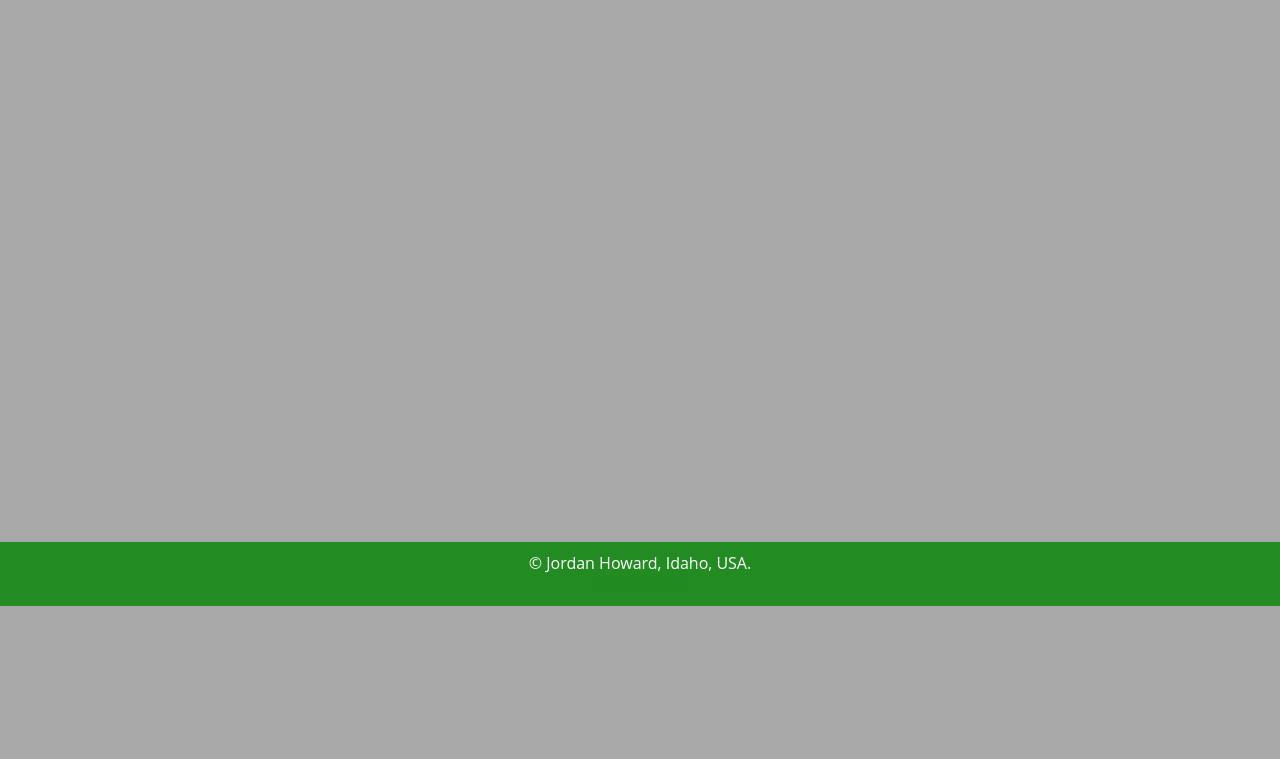
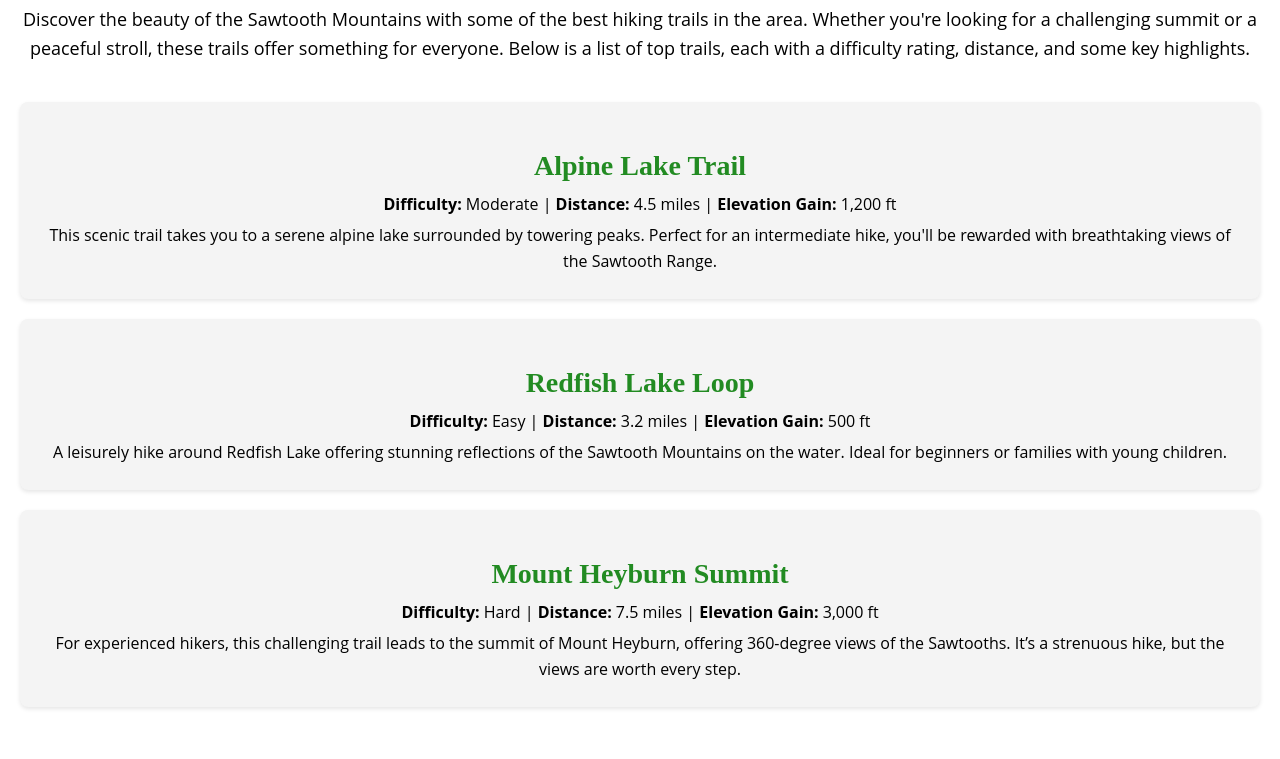
Before and after one commit to Jordanhoward91/wdd231, a plain HTML site: page sawtooth-outdoors/trails.html in a window 1280 px wide. Shown: the part 194-953 px from the top of the page. Before the commit the page ends 800 px from the top, so only its background shows below. Drawn offline with Linux system fonts and the light colour scheme.

Commit message:
adds content for the trails page and styles it up a little

```diff
--- /dev/null
+++ b/sawtooth-outdoors/styles/trails.css
@@ -0,0 +1,59 @@
+/* Trails Page Styles */
+.trail-list {
+    background-color: #fff;
+    padding: 40px 20px;
+    border-radius: 8px;
+    box-shadow: 0 4px 8px rgba(0, 0, 0, 0.1);
+    margin-top: 20px;
+}
+
+.trail-list h2 {
+    font-size: 36px;
+    color: #228B22; /* Forest Green */
+    margin-bottom: 20px;
+    text-align: center;
+}
+
+.trail-list p {
+    font-size: 18px;
+    line-height: 1.6;
+    text-align: center;
+    margin-bottom: 40px;
+}
+
+/* Trail Cards */
+.trail-card {
+    background-color: #f4f4f4;
+    border-radius: 8px;
+    padding: 20px;
+    margin-bottom: 20px;
+    box-shadow: 0 2px 4px rgba(0, 0, 0, 0.1);
+}
+
+.trail-card h3 {
+	display: flex;
+	justify-content: center;
+    font-size: 28px;
+    color: #228B22; /* Forest Green */
+    margin-bottom: 10px;
+}
+
+.trail-card p {
+    font-size: 16px;
+    margin: 5px 0;
+}
+
+.trail-card strong {
+    font-weight: bold;
+}
+
+/* Ensure trail cards are responsive */
+@media (max-width: 768px) {
+    .trail-list {
+        padding: 20px;
+    }
+
+    .trail-card {
+        margin: 15px 0;
+    }
+}
--- a/sawtooth-outdoors/trails.html
+++ b/sawtooth-outdoors/trails.html
@@ -5,7 +5,8 @@
     <meta name="viewport" content="width=device-width, initial-scale=1.0">
     <title>Trails - Sawtooth Outdoors</title>
 
-	<link rel="stylesheet" href="styles/styles.css">
+    <link rel="stylesheet" href="styles/styles.css"> <!-- Common Styles -->
+    <link rel="stylesheet" href="styles/trails.css"> <!-- Specific Styles for Trails Page -->
     <link rel="stylesheet" href="styles/styles-mobile.css">
 
 </head>
@@ -24,14 +25,35 @@
             </ul>
         </nav>
     </header>
+
     <section class="trail-list">
         <h2>Best Hiking Trails in the Sawtooth Mountains</h2>
-        <p>Explore the trails with difficulty ratings, distances, and what to expect.</p>
+        <p>Discover the beauty of the Sawtooth Mountains with some of the best hiking trails in the area. Whether you're looking for a challenging summit or a peaceful stroll, these trails offer something for everyone. Below is a list of top trails, each with a difficulty rating, distance, and some key highlights.</p>
+
+        <div class="trail-card">
+            <h3>Alpine Lake Trail</h3>
+            <p><strong>Difficulty:</strong> Moderate | <strong>Distance:</strong> 4.5 miles | <strong>Elevation Gain:</strong> 1,200 ft</p>
+            <p>This scenic trail takes you to a serene alpine lake surrounded by towering peaks. Perfect for an intermediate hike, you'll be rewarded with breathtaking views of the Sawtooth Range.</p>
+        </div>
+
+        <div class="trail-card">
+            <h3>Redfish Lake Loop</h3>
+            <p><strong>Difficulty:</strong> Easy | <strong>Distance:</strong> 3.2 miles | <strong>Elevation Gain:</strong> 500 ft</p>
+            <p>A leisurely hike around Redfish Lake offering stunning reflections of the Sawtooth Mountains on the water. Ideal for beginners or families with young children.</p>
+        </div>
+
+        <div class="trail-card">
+            <h3>Mount Heyburn Summit</h3>
+            <p><strong>Difficulty:</strong> Hard | <strong>Distance:</strong> 7.5 miles | <strong>Elevation Gain:</strong> 3,000 ft</p>
+            <p>For experienced hikers, this challenging trail leads to the summit of Mount Heyburn, offering 360-degree views of the Sawtooths. It’s a strenuous hike, but the views are worth every step.</p>
+        </div>
+
     </section>
-	<footer>
-		<p>&copy; <span id="currentyear"></span> Jordan Howard, Idaho, USA.</p>
-		<p id="lastModified" class="highlight"></p>
-		<p><a href="attributions.html">Attributions</a></p>
-	</footer>
+
+    <footer>
+        <p>&copy; <span id="currentyear"></span> Jordan Howard, Idaho, USA.</p>
+        <p id="lastModified" class="highlight"></p>
+        <p><a href="attributions.html">Attributions</a></p>
+    </footer>
 </body>
 </html>
```
